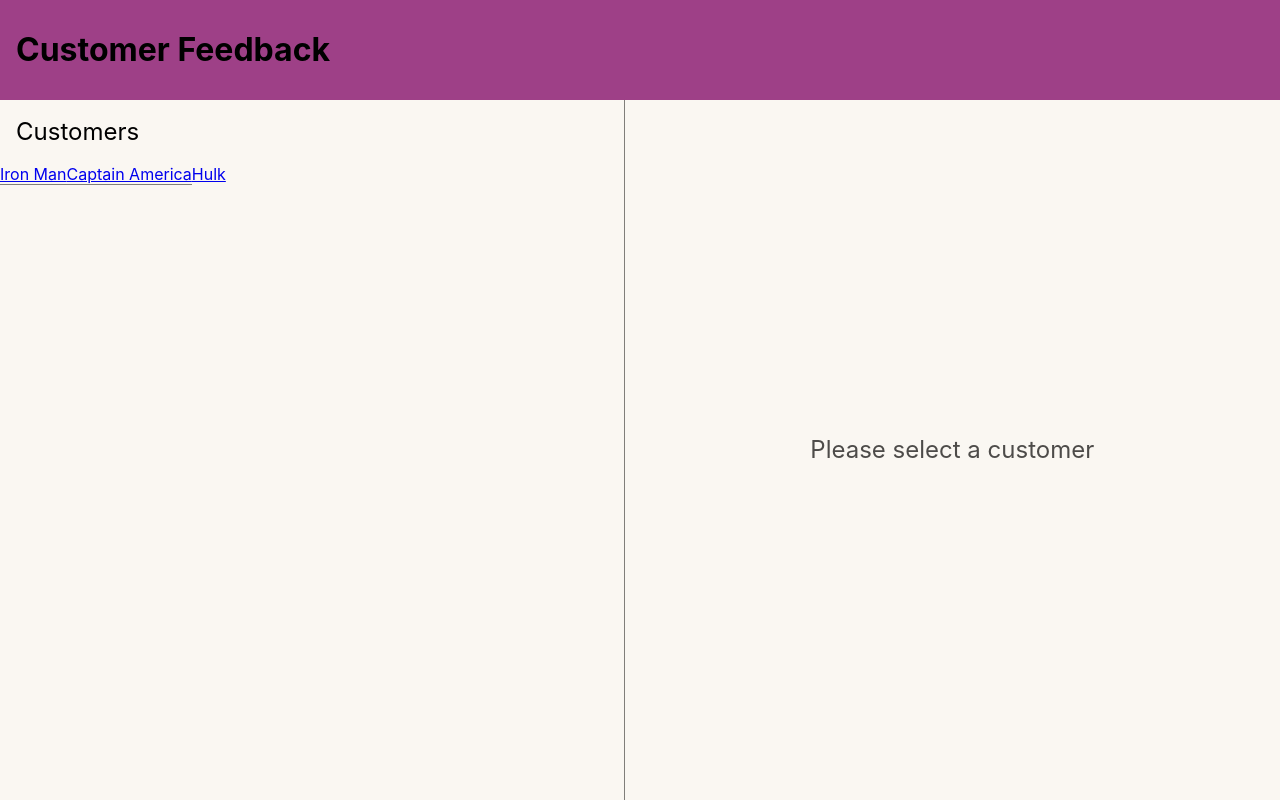
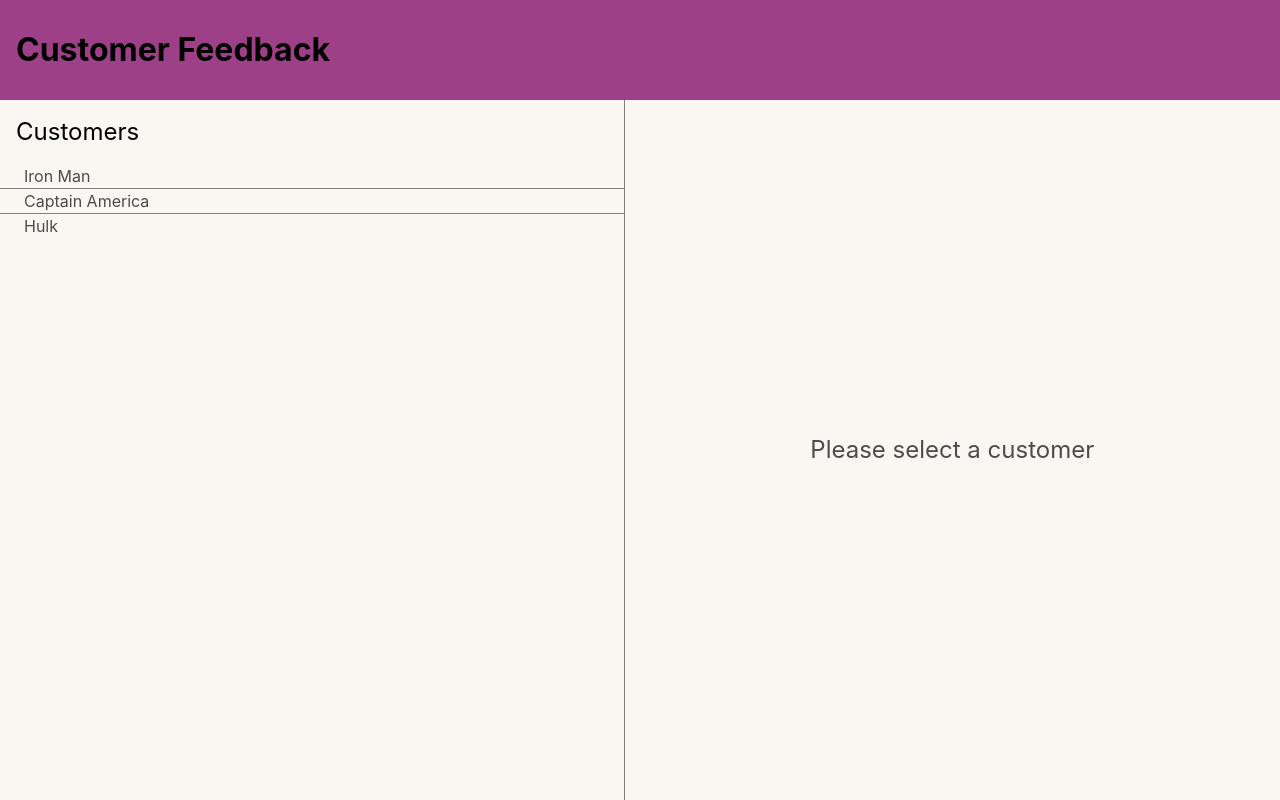
Before and after one commit to ipochinskiy/customer-feedback, a React (Create React App) app: page /customers in a window 1280 px wide. Built offline with nearby package versions, Linux system fonts and the light colour scheme.

Commit message:
fix appearance of the customer items

```diff
--- a/src/feedback/CustomerList/CustomerList.tsx
+++ b/src/feedback/CustomerList/CustomerList.tsx
@@ -24,8 +24,8 @@ class CustomerList extends Component<PropTypes> {
                         <NavLink
                             key={customer.id}
                             to={`/customers/${customer.id}`}
-                            className='CustomerList__customer'
-                            activeClassName='CustomerList__customer--active'
+                            className='CustomerList__item'
+                            activeClassName='CustomerList__item--active'
                         >
                             {customer.name}
                         </NavLink>
```
